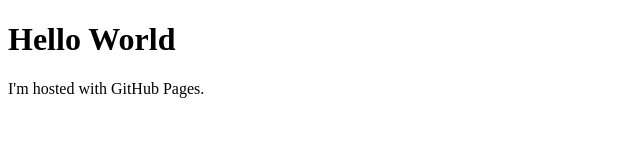
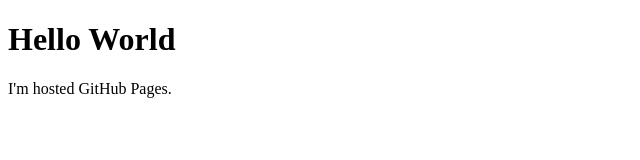
Before and after one commit to xtrayx/xtrayx.github.io, a plain HTML site: page index.html in a window 1280 px wide. Shown: the full height of the page, 0-640 px from the left. Drawn offline with Linux system fonts and the light colour scheme.

Commit message:
Update index.html

```diff
--- a/index.html
+++ b/index.html
@@ -2,6 +2,6 @@
 <html>
 <body>
 <h1>Hello World</h1>
-<p>I'm hosted with GitHub Pages.</p>
+<p>I'm hosted GitHub Pages.</p>
 </body>
 </html>
```
